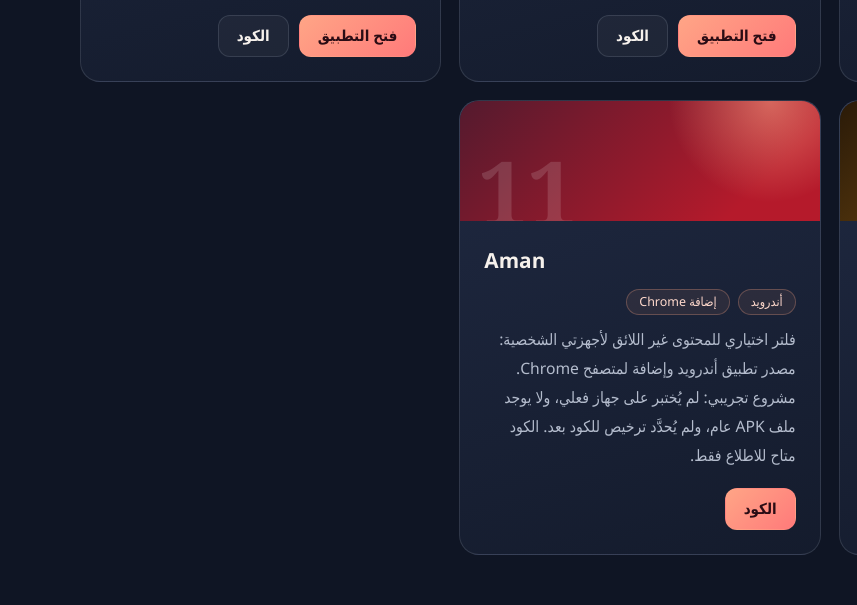
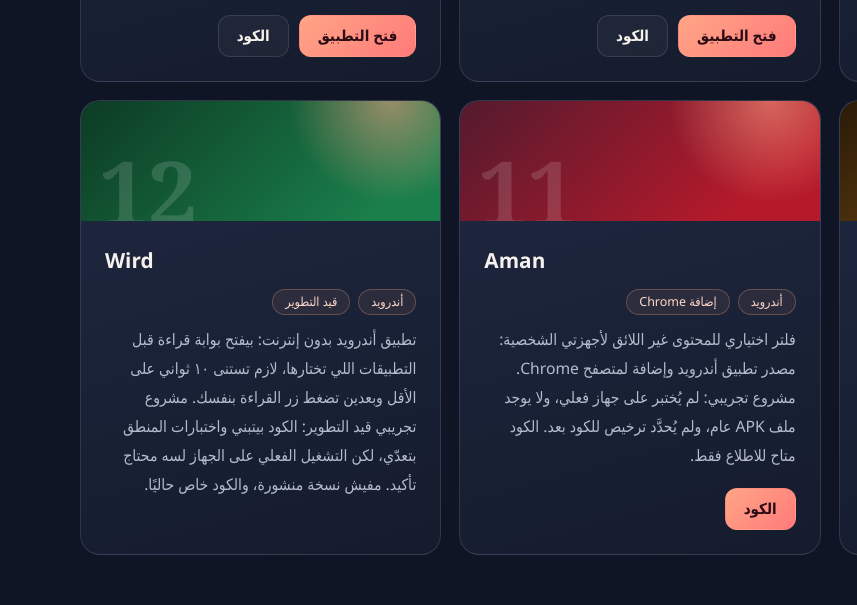
Before and after one commit to abdalhadymahmoud9-crypto/portfolio, a plain HTML site: page index.html in a window 1280 px wide. Shown: the part 3241-3846 px from the top of the page, 0-857 px from the left. Drawn offline with Linux system fonts and the light colour scheme.

Commit message:
Add files via upload

```diff
--- a/index.html
+++ b/index.html
@@ -270,6 +270,10 @@ textarea{min-height:130px;resize:vertical}
             <p>فلتر اختياري للمحتوى غير اللائق لأجهزتي الشخصية: مصدر تطبيق أندرويد وإضافة لمتصفح Chrome. مشروع تجريبي: لم يُختبر على جهاز فعلي، ولا يوجد ملف APK عام، ولم يُحدَّد ترخيص للكود بعد. الكود متاح للاطلاع فقط.</p>
             <p class="links"><a href="https://github.com/abdalhadymahmoud9-crypto/aman" target="_blank" rel="noopener noreferrer">الكود<span class="sr"> Aman</span></a></p>
           </div></article>
+          <article class="card project"><div class="art" style="background:linear-gradient(135deg,#0d3b24,#1A7F4B 85%)" data-n="12" aria-hidden="true"></div><div class="body">
+            <h3 lang="en" dir="ltr">Wird</h3><div class="tags"><span class="tag">أندرويد</span><span class="tag">قيد التطوير</span></div>
+            <p>تطبيق أندرويد بدون إنترنت: بيفتح بوابة قراءة قبل التطبيقات اللي تختارها، لازم تستنى ١٠ ثواني على الأقل وبعدين تضغط زر القراءة بنفسك. مشروع تجريبي قيد التطوير: الكود بيتبني واختبارات المنطق بتعدّي، لكن التشغيل الفعلي على الجهاز لسه محتاج تأكيد. مفيش نسخة منشورة، والكود خاص حاليًا.</p>
+          </div></article>
         </div>
       </div>
     </section>
```
